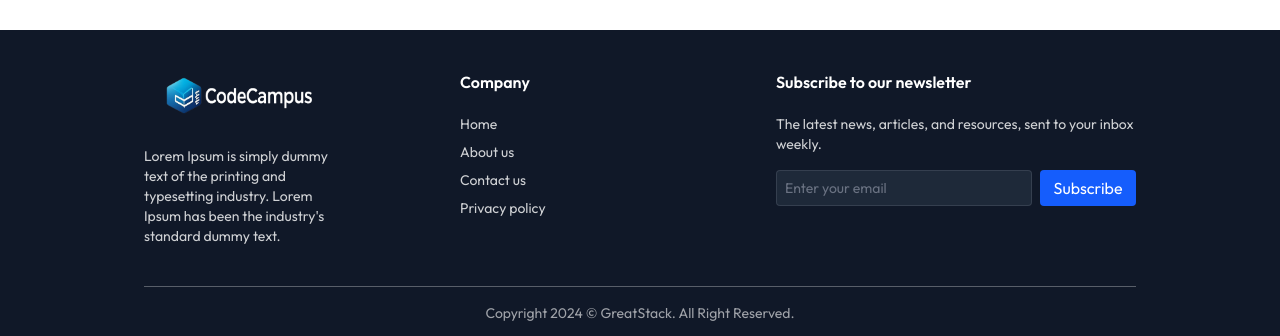
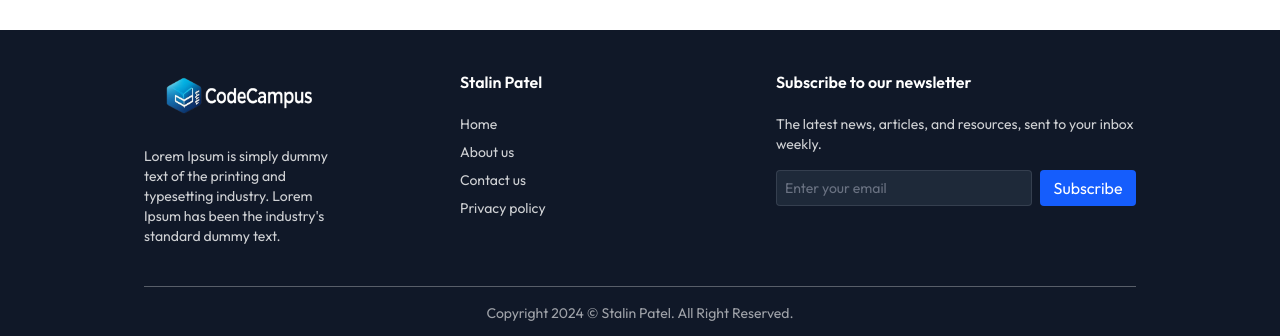
Before and after one commit to stalinpatel/CODE-CAMPUS-LMS, a React (Vite) app in the folder client/: page / in a window 1280 px wide. Shown: the part 2032-2368 px from the top of the page. Built offline with nearby package versions, Linux system fonts and the light colour scheme; no server answers.

Commit message:
fixed footer name and copyright reserverd

```diff
--- a/client/src/components/student/Footer.jsx
+++ b/client/src/components/student/Footer.jsx
@@ -11,7 +11,7 @@ const Footer = () => {
             <p className="mt-6 text-center md:text-left text-sm text-white/80">Lorem Ipsum is simply dummy text of the printing and typesetting industry. Lorem Ipsum has been the industry's standard dummy text.</p>
           </div>
           <div className="flex flex-col md:items-start items-center w-full">
-            <h2 className="font-semibold text-white mb-5">Company</h2>
+            <h2 className="font-semibold text-white mb-5">Stalin Patel</h2>
             <ul className="flex md:flex-col w-full justify-between text-sm text-white/80 md:space-y-2">
               <li><a href="#">Home</a></li>
               <li><a href="#">About us</a></li>
@@ -28,7 +28,7 @@ const Footer = () => {
             </div>
           </div>
         </div>
-        <p className="py-4 text-center text-xs md:text-sm text-white/60">Copyright 2024 © GreatStack. All Right Reserved.</p>
+        <p className="py-4 text-center text-xs md:text-sm text-white/60">Copyright 2024 © Stalin Patel. All Right Reserved.</p>
       </footer>
     </div>
   );
```
